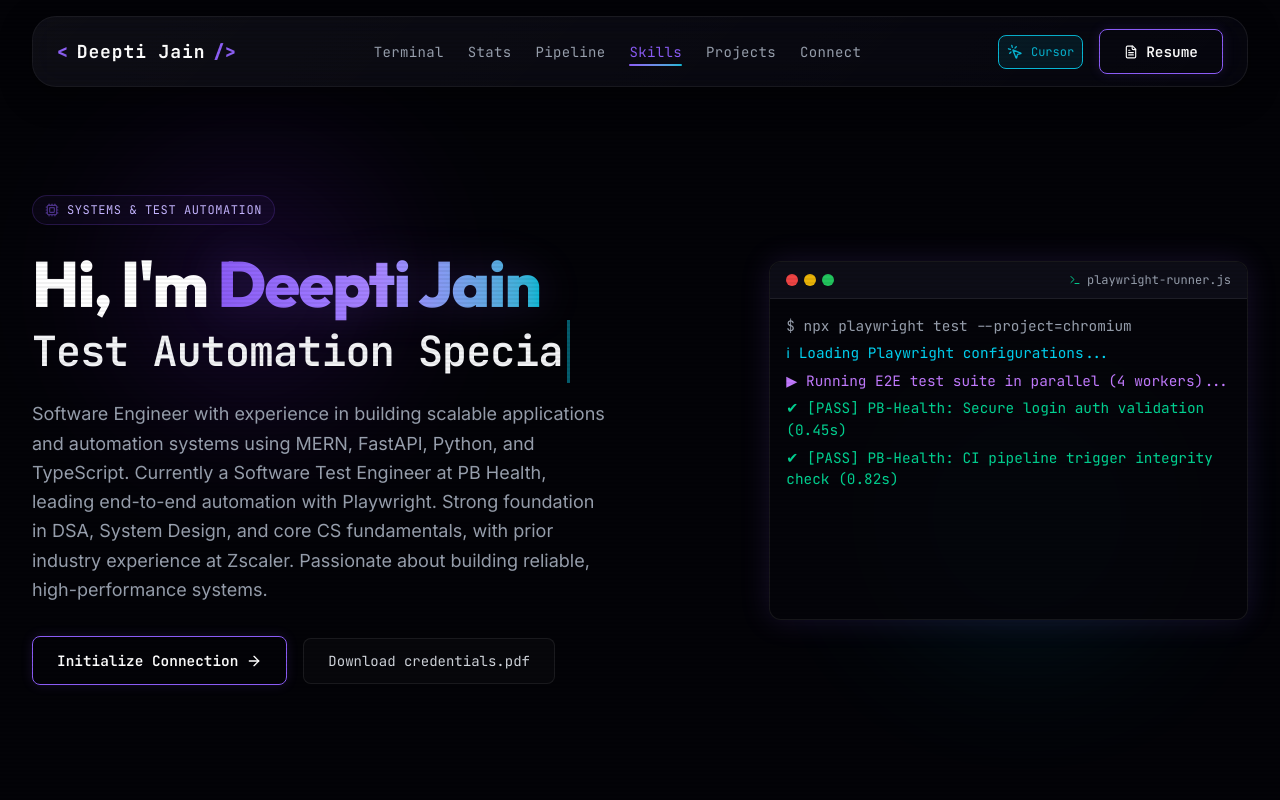
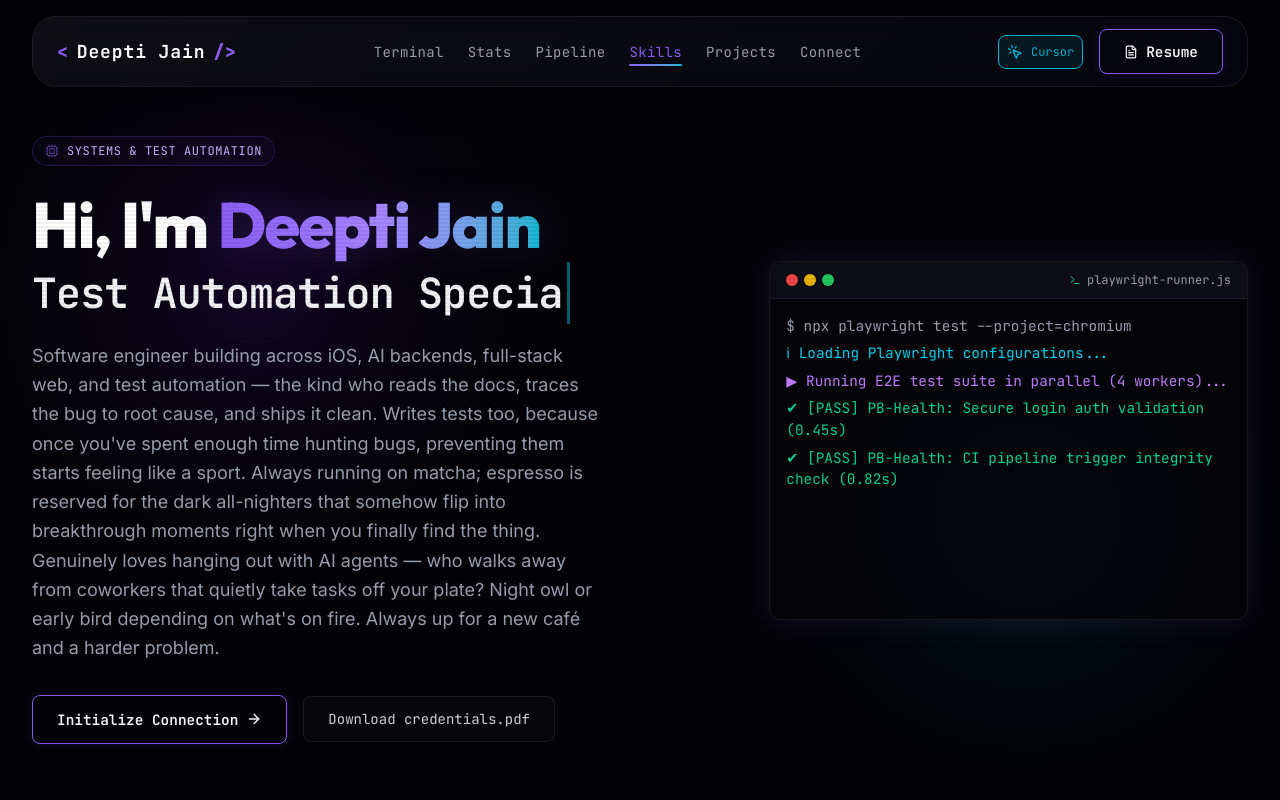
Before and after one commit to deepti1028/Portfolio, a React (Vite) app: page / in a window 1280 px wide. Shown: the top 800 px of the page. Built offline with nearby package versions, Linux system fonts and the light colour scheme.

Commit message:
chagned summary

```diff
--- a/src/data.js
+++ b/src/data.js
@@ -11,8 +11,9 @@ export const resumeData = {
     gfg: "https://www.geeksforgeeks.org/user/deeptihnd000/",
     resumeDrive: "https://drive.google.com/file/d/1X5X8_eT50Q94G-1J-yB8x3eUv6qE8OAp/view?usp=sharing", // Customizable Drive URL placeholder
     location: "Gurgaon, India",
-    summary: "Software Engineer with experience in building scalable applications and automation systems using MERN, FastAPI, Python, and TypeScript. Currently a Software Test Engineer at PB Health, leading end-to-end automation with Playwright. Strong foundation in DSA, System Design, and core CS fundamentals, with prior industry experience at Zscaler. Passionate about building reliable, high-performance systems."
+    summary: "Software engineer building across iOS, AI backends, full-stack web, and test automation — the kind who reads the docs, traces the bug to root cause, and ships it clean. Writes tests too, because once you've spent enough time hunting bugs, preventing them starts feeling like a sport. Always running on matcha; espresso is reserved for the dark all-nighters that somehow flip into breakthrough moments right when you finally find the thing. Genuinely loves hanging out with AI agents — who walks away from coworkers that quietly take tasks off your plate? Night owl or early bird depending on what's on fire. Always up for a new café and a harder problem."
   },
+
 
   statistics: {
     leetcodeRating: 1728,
@@ -86,16 +87,34 @@ export const resumeData = {
 
   projects: [
     {
+      title: "ReelMind",
+      subtitle: "AI-Powered Reel Library with RAG Chat",
+      technologies: "Swift, SwiftUI, FastAPI, Celery, Redis, Supabase, Groq, Gemini API",
+      demoLink: "#",
+      githubLink: "#",
+      badge: { label: "iOS + RAG Pipeline", color: "violet" },
+      demoType: "demo",
+      description: "An iOS reel library with a fault-tolerant async ingestion pipeline and RAG-powered natural language search over transcripts.",
+      details: [
+        "Engineered a fault-tolerant 7-stage async ingestion pipeline (FastAPI + Celery + Redis): DASH manifest audio extraction → Groq Whisper transcription → Gemini classification with confidence-score routing → 768-dim vector embedding generation → FCM push with dynamic action buttons.",
+        "Architected a RAG pipeline — embedded transcript, caption, and hashtag signals as 768-dim vectors (Gemini Embedding API) into Supabase pgvector, serving natural-language Q&A via Gemini 2.5 Flash with grounded context retrieval.",
+        "Implemented an iOS Share Extension with cross-process JWT propagation via App Group UserDefaults, enabling one-tap reel capture from the native share sheet without an in-app auth flow.",
+        "Built an NSCache-backed CachedAsyncImage with prefetch-on-load across the reel feed, eliminating redundant thumbnail fetches and decoupling image display from live network state."
+      ]
+    },
+    {
       title: "Trade Alert",
       subtitle: "Real-Time Stock News Notifier",
       technologies: "MERN, LangChain, Puppeteer, Firebase FCM",
       demoLink: "https://www.youtube.com/watch?v=BYqgeYKpoJs",
       githubLink: "https://github.com/XoXoHarsh/Trade-Alert",
-      description: "A secure automated alert system analyzing financial reports.",
+      badge: { label: "Real-Time Analytics", color: "violet" },
+      demoType: "youtube",
+      description: "A secure automated alert system analyzing financial news using LLMs to deliver personalized stock insights.",
       details: [
-        "Designed and implemented a real-time alert system that analyzes financial news using LLMs via Groq API to predict stock sentiment and send actionable insights.",
-        "Developed a multi-source scraping engine with Puppeteer to extract news from 8+ financial websites, using user-specific filters for companies and priority levels.",
-        "Integrated Firebase Cloud Messaging (FCM) and email notifications to deliver critical stock updates in real time."
+        "Developed a multi-source news scraping engine with Puppeteer across 8+ financial news portals, with user-configurable company and priority filters for personalized alert targeting.",
+        "Built a two-stage LLM pipeline using LangChain + Groq (Llama 3.1 70B) to summarize raw scraped articles into concise stock market insights and identify which user-tracked companies are impacted.",
+        "Integrated Pinecone vector search to semantically match news embeddings against a company index for relevant stock detection; containerized all services with Docker for scalable deployment."
       ]
     },
     {
@@ -104,37 +123,13 @@ export const resumeData = {
       technologies: "React, Firebase, Bootstrap",
       demoLink: "https://concadmic.web.app/",
       githubLink: "https://github.com/deepti1028/Concadmic",
-      description: "Campus-focused blogging & blogging platform for college communities.",
+      badge: { label: "1st Prize Hackathon", color: "yellow" },
+      demoType: "external",
+      description: "Campus-focused networking and blogging platform for students to share updates, resources, and opportunities.",
       details: [
-        "Campus-focused blog and networking site for students to share college-specific updates, resources, & opportunities.",
+        "Built a campus-focused blog and networking site for students to share college-specific updates, resources, and opportunities.",
         "Utilized Firebase Auth and Firestore for secure user access, real-time chat, and blog CRUD operations.",
         "Awarded 1st prize at the Optica Internal Hackathon for innovative solutions and user-centric design."
-      ]
-    },
-    {
-      title: "AutoTest Dashboard",
-      subtitle: "Real-Time Test Orchestration Cockpit",
-      technologies: "React, Node.js, Socket.io, Tailwind CSS, SQLite",
-      demoLink: "#",
-      githubLink: "https://github.com/deepti1028/autotest-dashboard",
-      description: "A centralized dashboard visualizing E2E test runs, failure metrics, and performance heatmaps.",
-      details: [
-        "Ingests live Playwright regression suites payload telemetry to visual dashboard charts in real-time.",
-        "Organizes execution video streams to identify layout shifts and trace bottlenecks dynamically.",
-        "Reduces debugging triaging cycle times by 40% using automated pattern-matching log categorizations."
-      ]
-    },
-    {
-      title: "Sentinel Deploy",
-      subtitle: "DevSecOps Integrity Verification Agent",
-      technologies: "FastAPI, Python, Docker, GitHub Actions, Pytest",
-      demoLink: "#",
-      githubLink: "https://github.com/deepti1028/sentinel-deploy",
-      description: "An automated pre-deployment validator checking API schema rules and system integrity.",
-      details: [
-        "Executes dynamic security scans and schema validations using automated pytest execution flows.",
-        "Orchestrates pre-deployment staging health checks, preventing code regressions in build rollouts.",
-        "Cleans and rolls back test databases dynamically, maintaining highly isolated validation sandboxes."
       ]
     }
   ],
```
